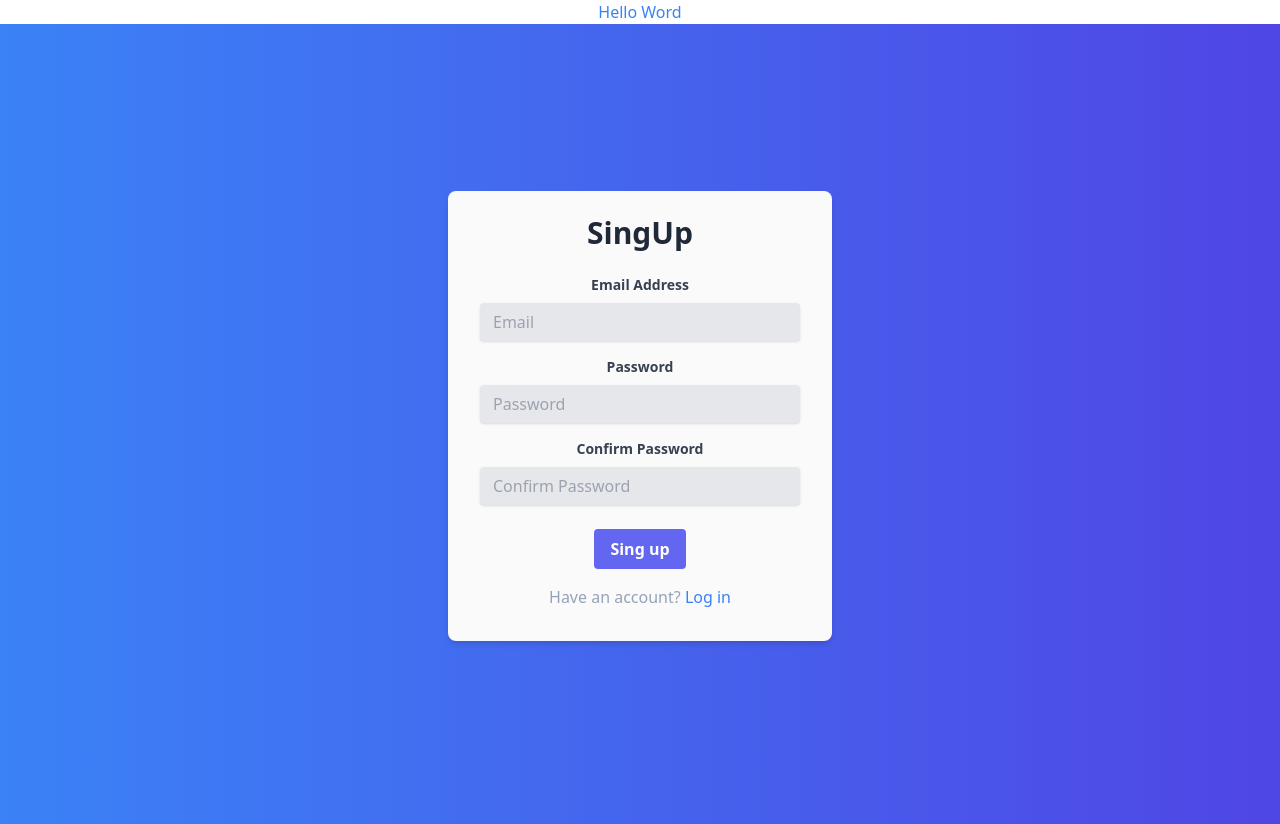
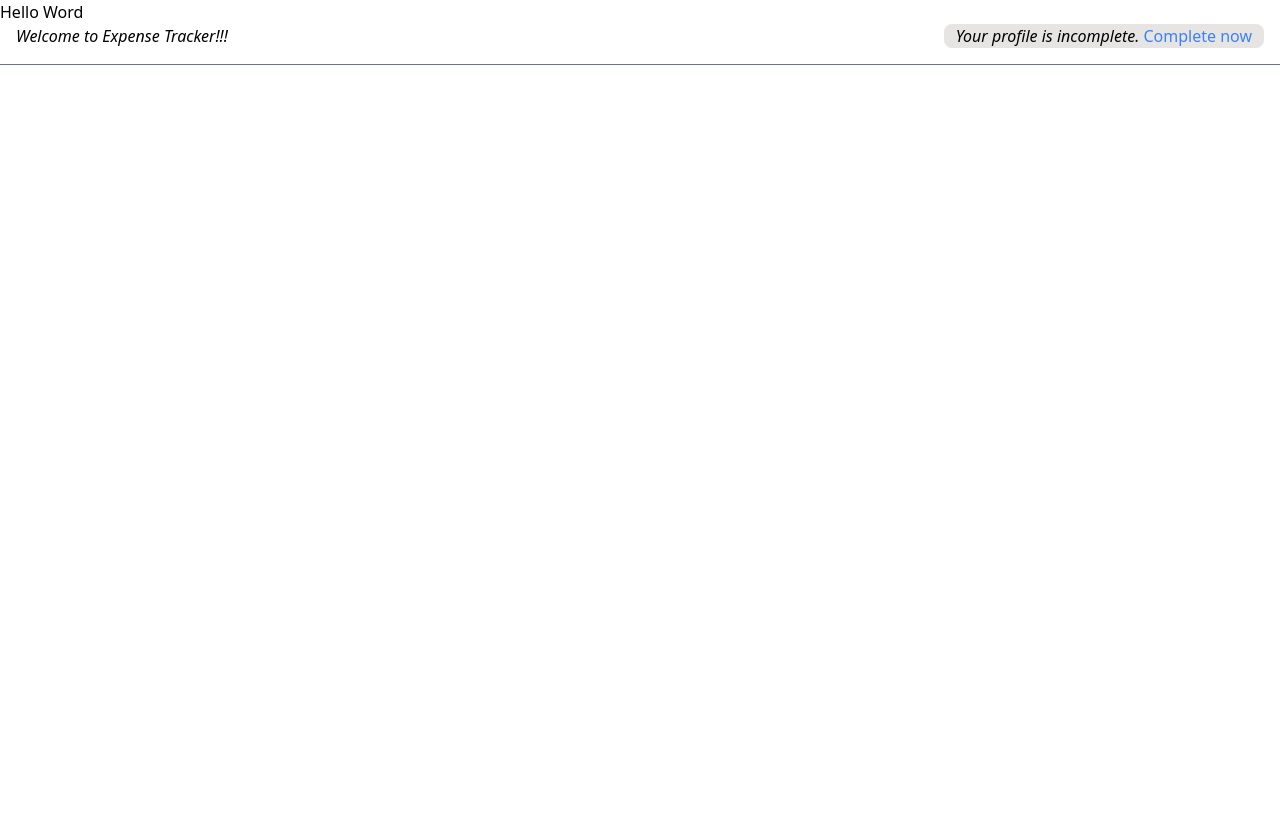
Before and after one commit to vaibhavsingh9798/expense_tracker_react_app, a React (Create React App) app: page /profile in a window 1280 px wide. After the commit the page ends 800 px from the top, so only its background shows below. Built offline with nearby package versions, Linux system fonts and the light colour scheme; the HTML template or start-up script is replaced by a standard one.

Commit message:
add profile feature

```diff
--- a/package.json
+++ b/package.json
@@ -8,6 +8,7 @@
     "@testing-library/user-event": "^13.5.0",
     "react": "^18.2.0",
     "react-dom": "^18.2.0",
+    "react-router-dom": "^6.22.0",
     "react-scripts": "5.0.1",
     "web-vitals": "^2.1.4"
   },
--- a/src/App.js
+++ b/src/App.js
@@ -1,11 +1,17 @@
 import Login from "./components/Auth/Login";
-
+import Profile from "./components/Profile/Profile";
+import {BrowserRouter as Router , Routes, Route} from "react-router-dom"
 
 function App() {
   return (
-     <div className="text-7l text-blue-500 text-center">
+     <div>
       <h2>Hello Word</h2>
-      <Login />
+         <Router>
+          <Routes>
+            <Route path='/auth' element={<Login/>} />
+            <Route path='/profile' element={<Profile />} />
+          </Routes>
+         </Router>
      </div>
   );
 }
--- a/src/components/Auth/Login.js
+++ b/src/components/Auth/Login.js
@@ -1,6 +1,7 @@
 // components/Auth/Login.jsx
 
 import React, { useState } from 'react';
+import { NavLink, Navigate, useNavigate } from 'react-router-dom';
 
 const Login = () => {
   const [isSignup,setIsSignup] = useState(false)
@@ -11,6 +12,7 @@ const Login = () => {
   const URL_SIGNUP = `https://identitytoolkit.googleapis.com/v1/accounts:signUp?key=${API_KEY}`
   const URL_LOGIN = `https://identitytoolkit.googleapis.com/v1/accounts:signInWithPassword?key=${API_KEY}`
 
+   let navigate = useNavigate()
 const handleChange = (e) =>{
     setError('')
     setUser({...user,[e.target.name]:e.target.value})
@@ -63,6 +65,7 @@ const handleChange = (e) =>{
               alert('You have successfully logged in')
               console.log('res--',data)
               localStorage.setItem('token',JSON.stringify(data.idToken))
+              navigate('/profile')
             }else{
                 let errorMsg = data.error.message ||  'Authentication failed!'  ;
                 throw new Error(errorMsg)
--- /dev/null
+++ b/src/components/Profile/Profile.js
@@ -0,0 +1,96 @@
+import { useState } from "react";
+
+
+const Profile = () =>{
+    const [isCompleteMode,setIsCompeleteMode] = useState(false)
+    const [profileDetails,setProfileDetails] = useState({fullName:'',photoUrl:''})
+
+    const API_KEY = `AIzaSyDe422vlAnqibSzAxFe3D3N7eFp2hQxxbg`
+    let URL = `https://identitytoolkit.googleapis.com/v1/accounts:update?key=${API_KEY}`
+
+    const handleUpdate = async (e) =>{
+         e.preventDefault();
+
+         let token = localStorage.getItem('token')
+      console.log('sub',profileDetails,token)
+         try{
+         let response = await fetch(`${URL}`,{
+            method: 'POST',
+            body: JSON.stringify({
+                idToken:token,
+                displayName:profileDetails.fullName,
+                photoUrl: profileDetails.photoUrl,
+                returnSecureToken:true,
+            }),
+            headers:{'Content-Type':'application/json'}
+         })
+
+         if(response.ok){
+         alert('successful updated!')
+         let data = await response.json()
+         console.log('data--',data)
+         }
+         }catch(error){
+            console.error(error)
+         }
+
+         setProfileDetails({fullName:'',photoUrl:''})
+    }
+
+     const lander = () =>{
+        return(
+            <div>
+            <div className="flex justify-between">
+                 <div className="ml-4 italic">Welcome to Expense Tracker!!!</div>
+                 <div className="mr-4 px-3 italic bg-stone-200 rounded-lg">Your profile is incomplete. <button className="text-blue-500" onClick={()=> setIsCompeleteMode(true)}> Complete now</button></div>
+            </div>
+              <div className="border-b border-gray-500 my-4"></div>
+              </div>
+        )
+     }
+
+     const completeProfile = ()=>{
+            return(
+                <div>
+                <div className="flex justify-between">
+                     <div className="ml-4 italic">Winner never quite, Quitters never win.</div>
+                     <div className="mr-4 px-3 italic bg-stone-200 rounded-lg w-96">Your profile is 64% completed.A complete Profile has higher chances of landing job. <button className="text-blue-500" onClick={()=> setIsCompeleteMode(true)}> Complete now</button></div>
+                </div>
+                <div className="border-b border-gray-500 my-2"></div>
+                <div className="fixed right-1 w-2/3 mt-4">
+                    <div className="flex justify-between ">
+                        <div className="text-xl font-bold">Contact Details</div>
+                        <div className="mr-14 p-1 text-red-500 border-2 border-red-500 rounded-md" onClick={() => setIsCompeleteMode(!isCompleteMode)}><button>Cancel</button></div>
+                    </div>
+                    <div className="mt-4 flex justify-evenly">
+                        <div className="flex">
+                         <img src='https://www.svgrepo.com/show/512317/github-142.svg' alt="logo" className="h-7 w-7 mr-3" />
+                         <div className="font-mono font-semibold">
+                         Full Name:
+                        <input type="text" name='fullName' value={profileDetails.fullName} className="ml-2 px-12 border-3 bg-gray-100" onChange={(e) => setProfileDetails({...profileDetails,[e.target.name]:e.target.value})}/>
+                        </div>
+                        </div>
+                          <div className="flex">
+                         <img src='https://www.svgrepo.com/show/502714/internet.svg' alt="logo" className="h-7 w-7 mr-3" />
+                         <div className="font-mono font-semibold">
+                         Profile Photo URL:
+                        <input type="text" name='photoUrl' value={profileDetails.photoUrl} className="ml-2 px-12 border-3 bg-gray-100" onChange={(e) => setProfileDetails({...profileDetails,[e.target.name]:e.target.value})} />
+                        </div>
+                        </div>
+                    </div>
+                    <button className="mt-6 p-1 text-white bg-red-400 rounded-md" onClick={handleUpdate}>Update</button>
+                    <div className="border-b border-gray-500 my-4"></div>
+                </div>
+                </div>
+            )
+     }
+
+    return(
+        <div>
+          {!isCompleteMode && lander()}
+          {isCompleteMode && completeProfile()}
+        </div>
+    )
+}
+
+export default Profile;
```
Also changed, not shown: 1 other file (tests, documents, lock files or other folders).
